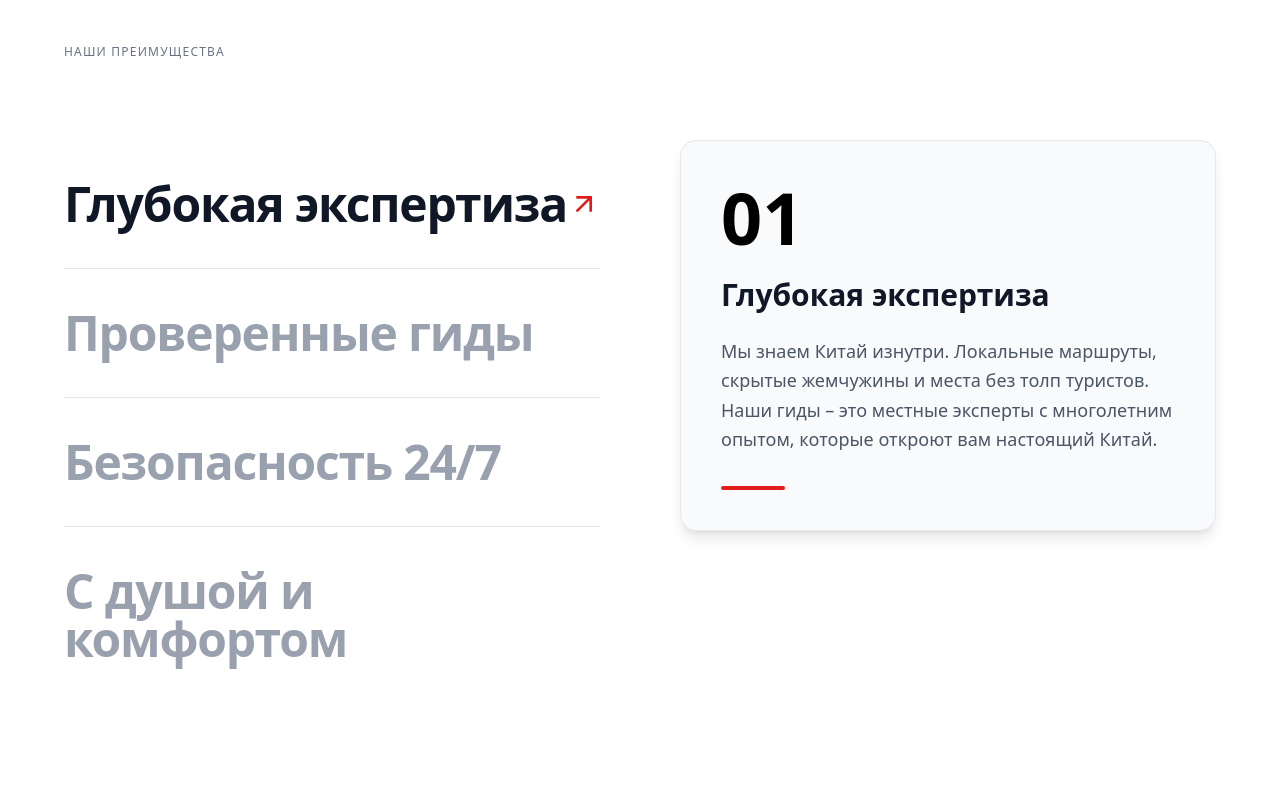
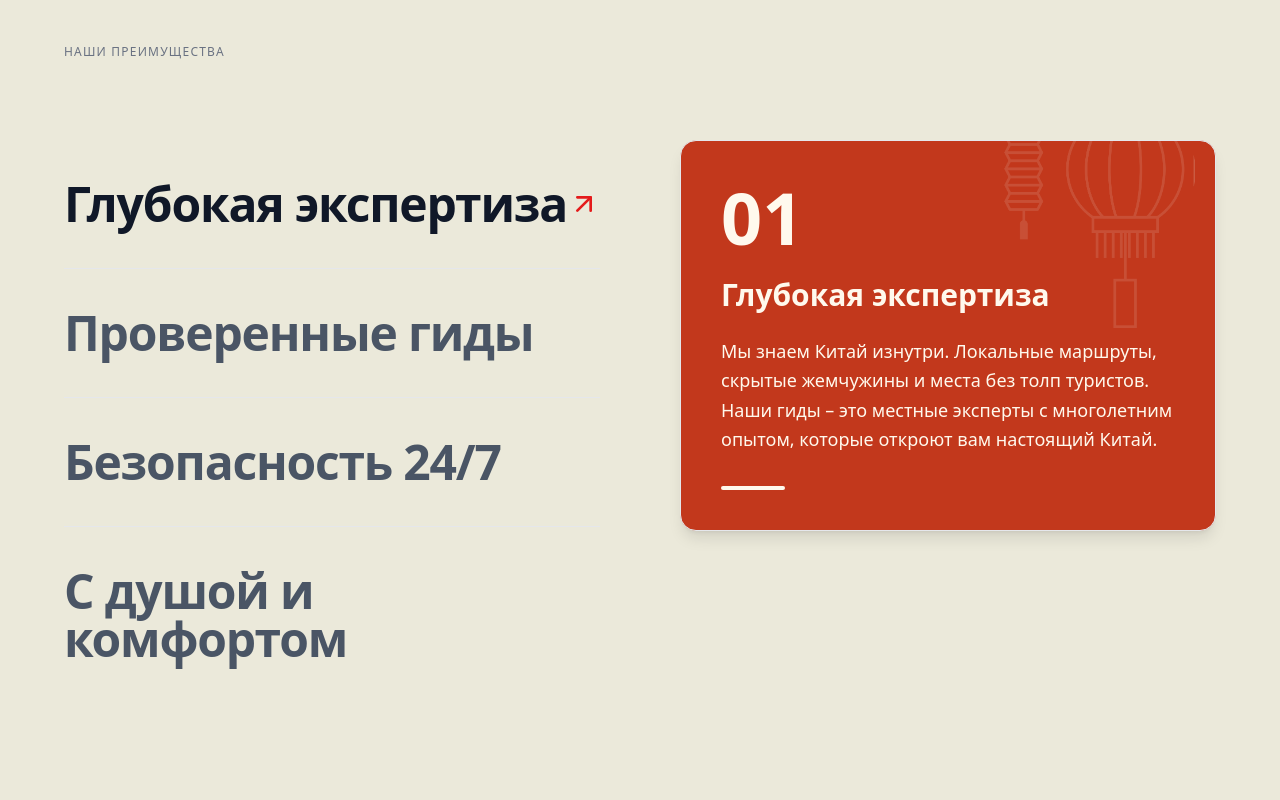
Before and after one commit to payton-ggg/chi-na, a Next.js app: page / in a window 1280 px wide. Shown: the part 980-1780 px from the top of the page. Built offline with nearby package versions, Linux system fonts and the light colour scheme.

Commit message:
feat: change color

```diff
--- a/app/components/Features.tsx
+++ b/app/components/Features.tsx
@@ -2,6 +2,7 @@
 
 import { useState } from "react";
 import { ArrowUpRight } from "lucide-react";
+import Image from "next/image";
 
 export default function Features() {
   const [activeFeature, setActiveFeature] = useState<number | null>(0);
@@ -30,7 +31,7 @@ export default function Features() {
   ];
 
   return (
-    <section className="py-24 md:py-56 bg-white">
+    <section className="py-24 md:py-56 bg-main-bg">
       <div className="container mx-auto px-6 md:px-12 lg:px-16">
         {/* Header */}
         <div className="mb-16 md:mb-20">
@@ -54,7 +55,7 @@ export default function Features() {
                     className={`text-2xl md:text-4xl lg:text-5xl font-bold tracking-tight transition-all duration-300 ${
                       activeFeature === index
                         ? "text-gray-900"
-                        : "text-gray-400 group-hover:text-gray-600"
+                        : "text-gray-600 group-hover:text-gray-800"
                     }`}
                   >
                     {feature.title}
@@ -83,24 +84,32 @@ export default function Features() {
                       : "opacity-0 translate-y-4 absolute inset-0 pointer-events-none"
                   }`}
                 >
-                  <div className="bg-gray-50 backdrop-blur-sm border border-gray-200 rounded-2xl p-8 md:p-10 shadow-lg">
+                  <div className="bg-accent-cta backdrop-blur-sm border border-gray-200 rounded-2xl p-8 md:p-10 shadow-lg relative overflow-hidden">
+                    <Image
+                      src="/torch.png"
+                      alt="Torch"
+                      width={200}
+                      height={200}
+                      className="absolute -top-2 right-5 opacity-20 object-contain pointer-events-none"
+                    />
+
                     {/* Number */}
-                    <div className="text-6xl md:text-7xl font-bold text-black mb-6">
+                    <div className="text-6xl md:text-7xl font-bold text-light-surface mb-6 relative z-10">
                       0{index + 1}
                     </div>
 
                     {/* Title */}
-                    <h4 className="text-2xl md:text-3xl font-bold text-gray-900 mb-6">
+                    <h4 className="text-2xl md:text-3xl font-bold text-light-surface mb-6">
                       {feature.title}
                     </h4>
 
                     {/* Description */}
-                    <p className="text-lg text-gray-600 leading-relaxed">
+                    <p className="text-lg text-light-surface leading-relaxed">
                       {feature.description}
                     </p>
 
                     {/* Decorative line */}
-                    <div className="mt-8 w-16 h-1 bg-primary-scarlet-500 rounded-full" />
+                    <div className="mt-8 w-16 h-1 bg-light-surface rounded-full" />
                   </div>
                 </div>
               ))}
--- a/app/components/FinalCTA.tsx
+++ b/app/components/FinalCTA.tsx
@@ -4,7 +4,7 @@ import { ArrowUpRight } from "lucide-react";
 
 export default function FinalCTA() {
   return (
-    <section className="py-32 bg-[#121417] text-white relative overflow-hidden">
+    <section className="py-32 bg-dark-section text-white relative overflow-hidden">
       <div className="container mx-auto px-6">
         <div className="flex flex-col lg:flex-row items-center justify-between gap-20">
           {/* Left Side: Form */}
--- a/app/components/Hero.tsx
+++ b/app/components/Hero.tsx
@@ -32,7 +32,7 @@ export default function Hero() {
   return (
     <section
       id="hero"
-      className="relative h-screen w-full overflow-hidden bg-[#121417] flex items-center"
+      className="relative h-screen w-full overflow-hidden bg-dark-section flex items-center"
     >
       {/* Decorative Atmosphere Elements */}
       <div className="absolute inset-0 pointer-events-none z-0 overflow-hidden">
--- a/app/components/PopularTours.tsx
+++ b/app/components/PopularTours.tsx
@@ -332,7 +332,7 @@ export default function PopularTours() {
   }, []);
 
   return (
-    <section id="tours" className="relative bg-[#121417] overflow-hidden">
+    <section id="tours" className="relative bg-dark-section overflow-hidden">
       {/* Decorative Atmosphere Elements - Optimized with will-change-transform */}
       <div className="absolute inset-0 pointer-events-none z-0">
         <div
--- a/app/globals.css
+++ b/app/globals.css
@@ -3,15 +3,26 @@
 :root {
   --background: #fdfdfd; /* Almost white */
   --foreground: #171717;
+
+  /* User Defined Palette */
+  --main-bg: #ebe9da; /* Основной фон */
+  --accent-cta: #c2381c; /* Акцентные блоки / CTA */
+  --light-surface: #fff9ed; /* Светлые поверхности / карточки */
+  --dark-section: #28231f; /* Темный фон для некоторых секций */
 }
 
 @theme inline {
   --color-background: var(--background);
   --color-foreground: var(--foreground);
   --font-sans: var(--font-roboto-slab);
-  /* --font-mono: var(--font-geist-mono); Removed mono for now as we didn't import a mono font */
 
-  /* Primary Scarlet Palette */
+  /* User Defined Colors */
+  --color-main-bg: var(--main-bg);
+  --color-accent-cta: var(--accent-cta);
+  --color-light-surface: var(--light-surface);
+  --color-dark-section: var(--dark-section);
+
+  /* Primary Scarlet Palette (Existing) */
   --color-primary-scarlet-50: #fce8e8;
   --color-primary-scarlet-100: #fad1d1;
   --color-primary-scarlet-200: #f4a4a4;
```
Also changed, not shown: public/torch.png (added).
